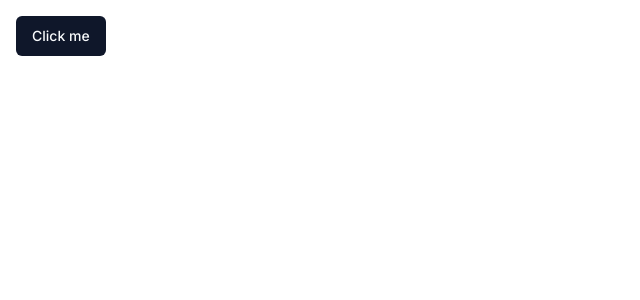
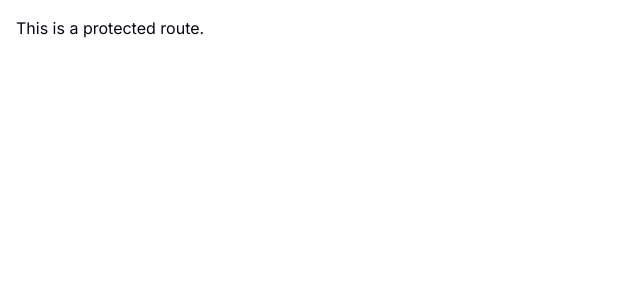
Before and after one commit to nazrul0/ecommerce-dashboard, a Next.js app: page / in a window 1280 px wide. Shown: the top 300 px of the page, without its empty margins (0-640 px from the left). Built offline with nearby package versions, Linux system fonts and the light colour scheme.

Commit message:
added clerk authentication

```diff
--- /dev/null
+++ b/app/(auth)/layout.tsx
@@ -0,0 +1,11 @@
+export default function AuthLayout({
+    children
+}: {
+    children: React.ReactNode
+}) {
+    return (
+        <div className="flex items-center justify-center h-full ">
+            {children}
+        </div>
+    )
+}
--- a/app/(root)/page.tsx
+++ b/app/(root)/page.tsx
@@ -1,9 +1,9 @@
-import { Button } from "@/components/ui/button";
-
-export default function Home() {
+const SetUpPage = () => {
     return (
       <div className="p-4">
-        <Button size="default" variant="default">Click me</Button>
+        This is a protected route.
       </div>
     )
   }
+
+  export default SetUpPage;
--- a/app/globals.css
+++ b/app/globals.css
@@ -3,7 +3,7 @@
 @tailwind utilities;
 
 html,
-body
+body,
 :root {
   height: 100%;
 }
--- a/package.json
+++ b/package.json
@@ -24,8 +24,10 @@
     "react": "18.2.0",
     "react-dom": "18.2.0",
     "tailwind-merge": "^1.14.0",
-    "tailwindcss": "3.3.3",
     "tailwindcss-animate": "^1.0.7",
     "typescript": "5.2.2"
+  },
+  "devDependencies": {
+    "tailwindcss": "^3.3.3"
   }
 }
```
Also changed, not shown: middleware.ts (renamed from app/(root)/middleware.ts), 1 other file (tests, documents, lock files or other folders).
